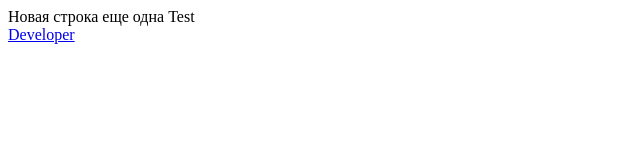
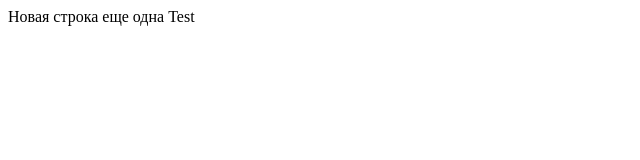
Before and after one commit to RST281/picom_git, a plain HTML site: page index.html in a window 1280 px wide. Shown: the full height of the page, 0-640 px from the left. Drawn offline with nearby package versions, Linux system fonts and the light colour scheme.

Commit message:
Revert "Добавлена ссылка на разработчика в футер index.html"
This reverts commit a5fbc168c64e2e33279b9c12af0317229a7a2e50.

```diff
--- a/index.html
+++ b/index.html
@@ -14,7 +14,6 @@
 	еще одна
 	Test
 	<footer>
-		<a href="#" target="_blank">Developer</a>
 	</footer>
 </body>
 </html>
```
